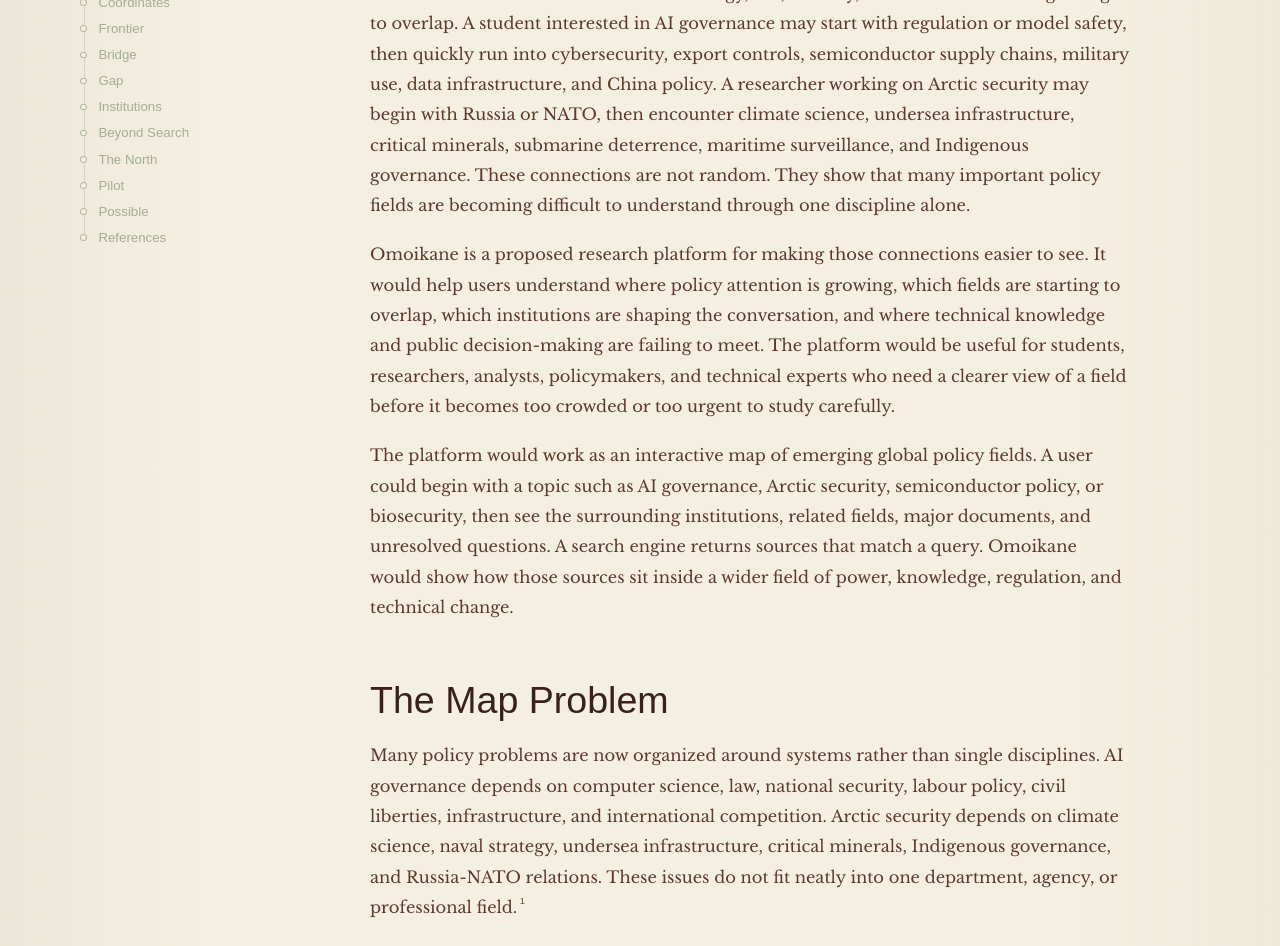
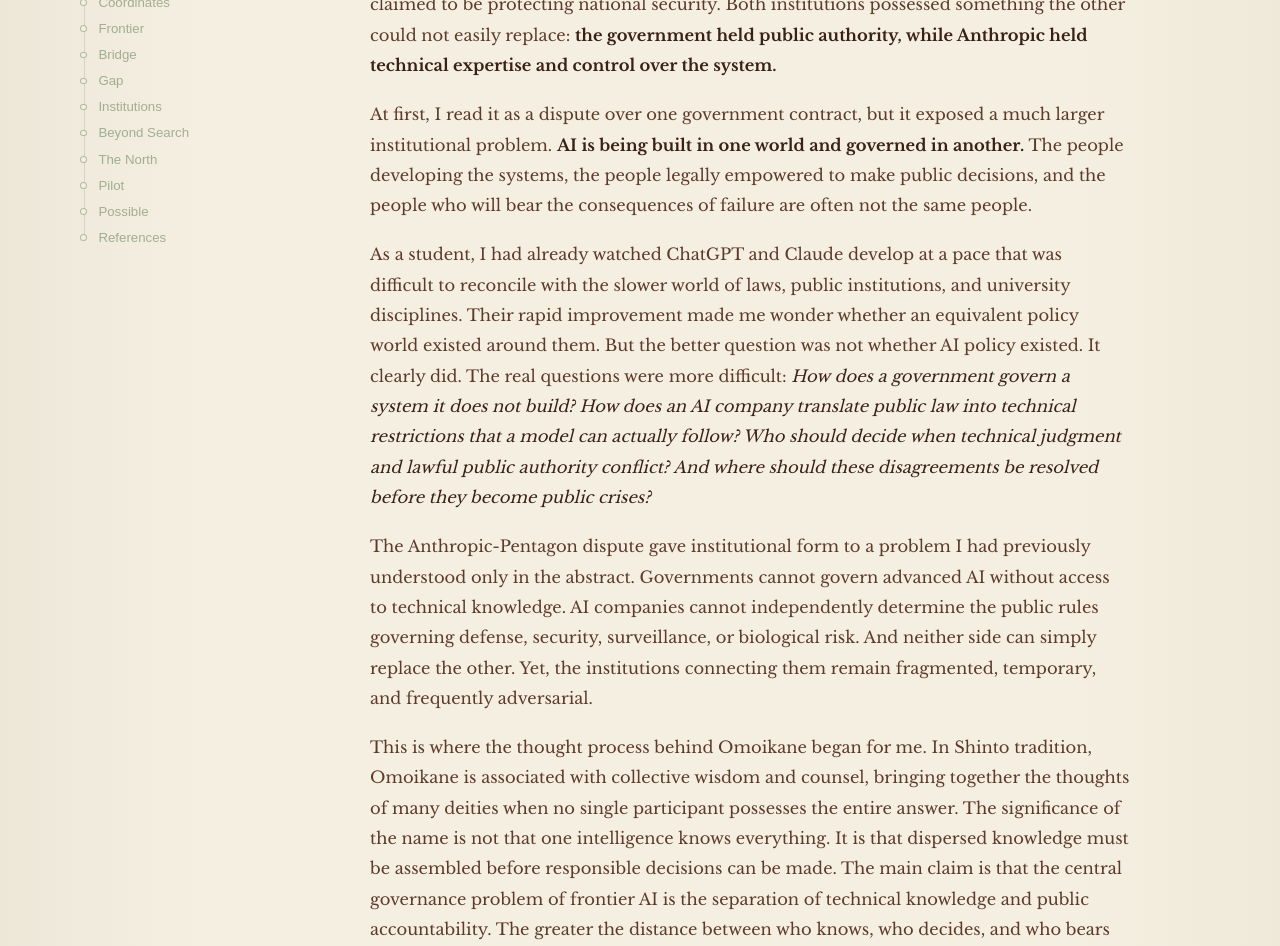
Before and after one commit to saykig/cepheus, a Next.js app: page /essays/the-omoikane-link in a window 1280 px wide. Shown: the part 820-1766 px from the top of the page. Built offline with nearby package versions, Linux system fonts and the light colour scheme; a web font is replaced by a local one.

Commit message:
Add Omoikane essay introduction

```diff
--- a/app/essays/the-omoikane-link/page.tsx
+++ b/app/essays/the-omoikane-link/page.tsx
@@ -55,46 +55,70 @@
 
         <div className="essay-body">
           <p>
-            Most people now have access to more policy information than they can
-            reasonably use. Governments publish strategies, universities produce
-            research, think tanks release reports, courts issue decisions,
-            international organizations write standards, and companies shape
-            technological fields before public institutions fully understand
-            what has changed. The hard problem is no longer only finding
-            information. It is understanding how separate pieces of information
-            fit together.
+            In February 2026, while sitting in my office, I opened a Flipboard
+            notification about a confrontation between Anthropic and the
+            Pentagon in an AP article. The dispute concerned the conditions under
+            which the Department of Defense could use Claude. Anthropic refused
+            to remove safeguards related to mass domestic surveillance and fully
+            autonomous weapons, arguing that current frontier systems remained
+            too unreliable for certain high-stakes uses. Pentagon officials
+            responded that a private company should not determine how the
+            military could lawfully use technology it had purchased. Both sides
+            claimed to be protecting national security. Both institutions
+            possessed something the other could not easily replace:{' '}
+            <strong>
+              the government held public authority, while Anthropic held
+              technical expertise and control over the system.
+            </strong>
           </p>
           <p>
-            This matters most in fields where technology, law, security, and
-            economics are beginning to overlap. A student interested in AI
-            governance may start with regulation or model safety, then quickly
-            run into cybersecurity, export controls, semiconductor supply
-            chains, military use, data infrastructure, and China policy. A
-            researcher working on Arctic security may begin with Russia or NATO,
-            then encounter climate science, undersea infrastructure, critical
-            minerals, submarine deterrence, maritime surveillance, and
-            Indigenous governance. These connections are not random. They show
-            that many important policy fields are becoming difficult to
-            understand through one discipline alone.
+            At first, I read it as a dispute over one government contract, but it
+            exposed a much larger institutional problem.{' '}
+            <strong>AI is being built in one world and governed in another.</strong>{' '}
+            The people developing the systems, the people legally empowered to
+            make public decisions, and the people who will bear the consequences
+            of failure are often not the same people.
           </p>
           <p>
-            Omoikane is a proposed research platform for making those
-            connections easier to see. It would help users understand where
-            policy attention is growing, which fields are starting to overlap,
-            which institutions are shaping the conversation, and where technical
-            knowledge and public decision-making are failing to meet. The
-            platform would be useful for students, researchers, analysts,
-            policymakers, and technical experts who need a clearer view of a
-            field before it becomes too crowded or too urgent to study carefully.
+            As a student, I had already watched ChatGPT and Claude develop at a
+            pace that was difficult to reconcile with the slower world of laws,
+            public institutions, and university disciplines. Their rapid
+            improvement made me wonder whether an equivalent policy world
+            existed around them. But the better question was not whether AI
+            policy existed. It clearly did. The real questions were more
+            difficult:{' '}
+            <em>
+              How does a government govern a system it does not build? How does
+              an AI company translate public law into technical restrictions
+              that a model can actually follow? Who should decide when technical
+              judgment and lawful public authority conflict? And where should
+              these disagreements be resolved before they become public crises?
+            </em>
           </p>
           <p>
-            The platform would work as an interactive map of emerging global
-            policy fields. A user could begin with a topic such as AI
-            governance, Arctic security, semiconductor policy, or biosecurity,
-            then see the surrounding institutions, related fields, major
-            documents, and unresolved questions. A search engine returns sources
-            that match a query. Omoikane would show how those sources sit inside
-            a wider field of power, knowledge, regulation, and technical change.
+            The Anthropic-Pentagon dispute gave institutional form to a problem I
+            had previously understood only in the abstract. Governments cannot
+            govern advanced AI without access to technical knowledge. AI
+            companies cannot independently determine the public rules governing
+            defense, security, surveillance, or biological risk. And neither
+            side can simply replace the other. Yet, the institutions connecting
+            them remain fragmented, temporary, and frequently adversarial.
+          </p>
+          <p>
+            This is where the thought process behind Omoikane began for me. In
+            Shinto tradition, Omoikane is associated with collective wisdom and
+            counsel, bringing together the thoughts of many deities when no
+            single participant possesses the entire answer. The significance of
+            the name is not that one intelligence knows everything. It is that
+            dispersed knowledge must be assembled before responsible decisions
+            can be made. The main claim is that the central governance problem of
+            frontier AI is the separation of technical knowledge and public
+            accountability. The greater the distance between who knows, who
+            decides, and who bears the risk, the more likely AI policy is to
+            become late, adversarial, or technically unworkable. Omoikane is
+            proposed as a policy-intelligence platform for mapping that distance
+            across government, industry, universities, and civil society,
+            beginning with cybersecurity, military AI, and biosecurity.
           </p>
 
           <h2 id="map-problem">The Map Problem</h2>
--- a/app/global.css
+++ b/app/global.css
@@ -546,6 +546,16 @@
 
 .essay-body p {
   margin: 0 0 1.18rem;
+}
+
+.essay-body strong {
+  color: var(--ink);
+  font-weight: 700;
+}
+
+.essay-body em {
+  color: var(--ink);
+  font-style: italic;
 }
 
 .essay-body h2 {
```
